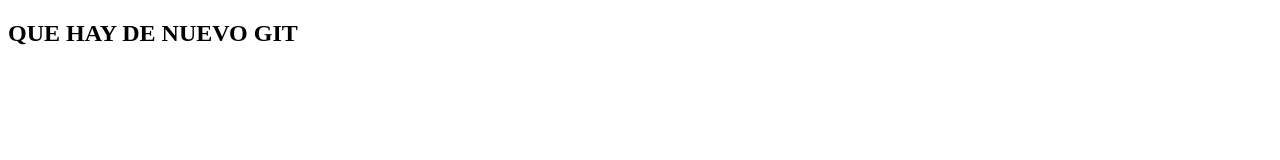
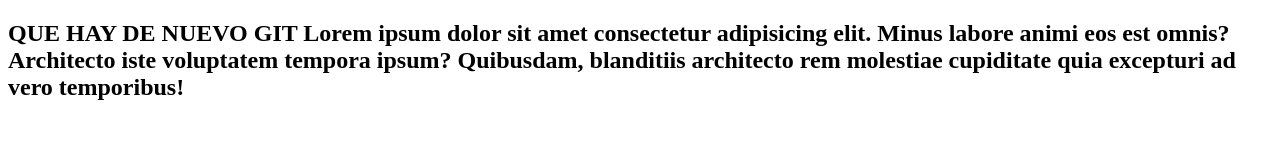
Before and after one commit to mati-guty/mi-primer-repo, a plain HTML site: page index.html in a window 1280 px wide. Drawn offline with Linux system fonts and the light colour scheme.

Commit message:
cambie index a espanol

```diff
--- a/index.html
+++ b/index.html
@@ -1,5 +1,5 @@
 <!DOCTYPE html>
-<html lang="en">
+<html lang="es">
 <head>
     <meta charset="UTF-8">
     <meta http-equiv="X-UA-Compatible" content="IE=edge">
@@ -7,6 +7,7 @@
     <title>Document</title>
 </head>
 <body>
-    <h2>QUE HAY DE NUEVO GIT</h2>
+    <h2>QUE HAY DE NUEVO GIT
+    Lorem ipsum dolor sit amet consectetur adipisicing elit. Minus labore animi eos est omnis? Architecto iste voluptatem tempora ipsum? Quibusdam, blanditiis architecto rem molestiae cupiditate quia excepturi ad vero temporibus!</h2>
 </body>
 </html>
```
